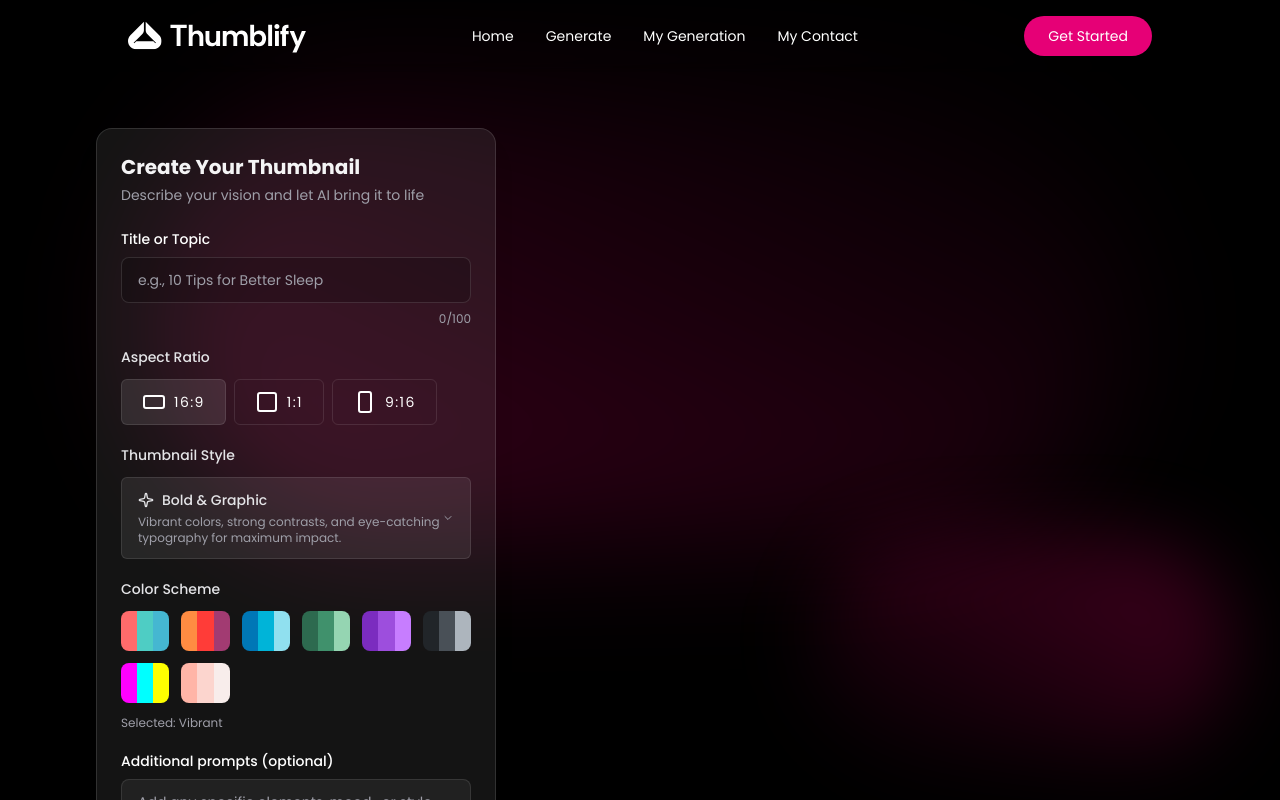
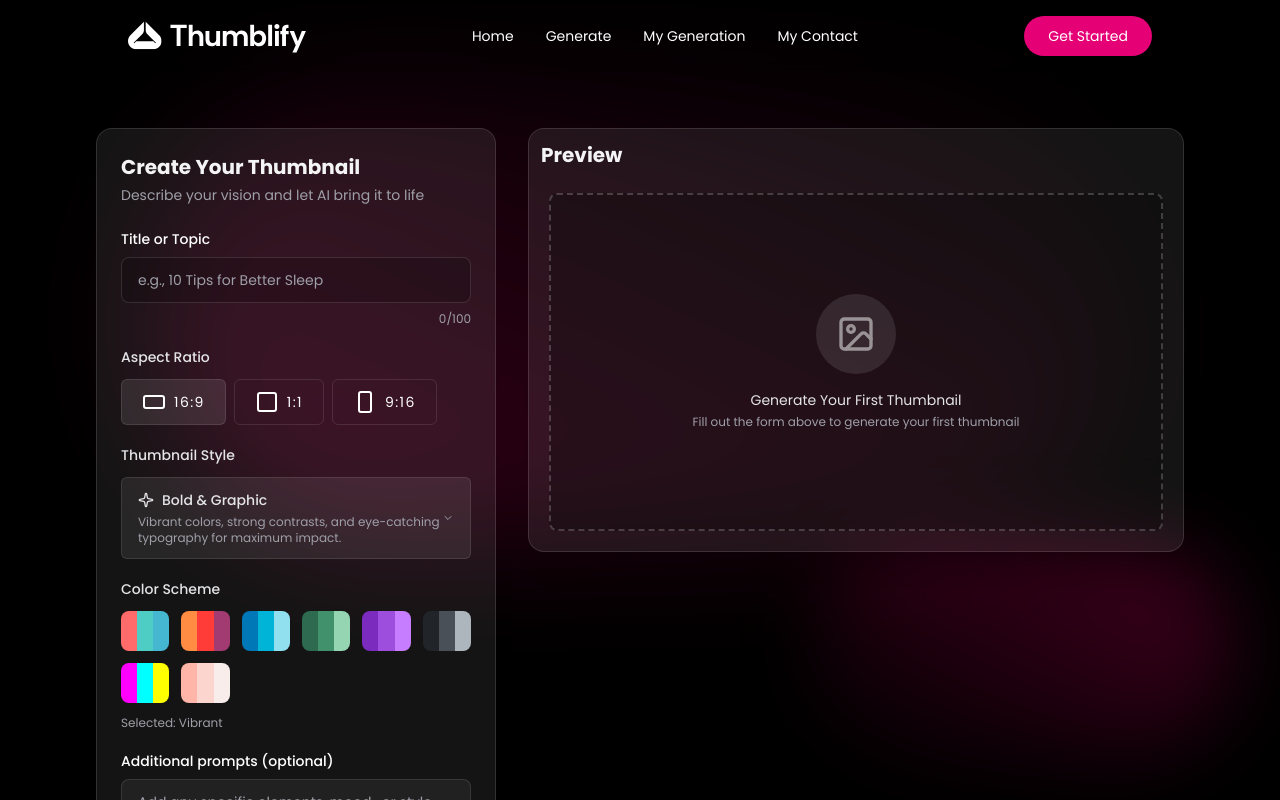
Before and after one commit to shubhamraj82/Thumbify, a React (Vite) app in the folder Frontend/: page /generate in a window 1280 px wide. Shown: the top 800 px of the page. Built offline with nearby package versions, Linux system fonts and the light colour scheme.

Commit message:
generate page done

```diff
--- /dev/null
+++ b/Frontend/src/components/PreviewPanel.tsx
@@ -0,0 +1,61 @@
+import { DownloadIcon, ImageIcon, Loader2Icon } from 'lucide-react';
+import type { AspectRatio, IThumbnail } from '../../public/assets/assets'
+
+const PreviewPanel = ({thumbnail ,isLoading,aspectRatio}:{
+    thumbnail:IThumbnail | null; isLoading:boolean; aspectRatio:AspectRatio
+}) => {
+    const aspectClasses={
+        "16:9" : 'aspect-video',
+        "1:1" : 'aspect-square',
+        "9:16" : 'aspect-[9/16]',
+    } as Record<AspectRatio,string>;
+
+    const onDownload =()=>{
+        if(!thumbnail?.image_url) return;
+        window.open(thumbnail.image_url, '_blank');
+    }
+
+  return (
+    <div className='relative mx-auto w-full max-w-2xl'>
+        <div className={`relative overflow-hidden ${aspectClasses[aspectRatio]}`}>
+            {/* LOADING_STATE */}
+            {isLoading && (
+                <div className='absolute inset-0 flex flex-col items-center justify-center gap-2 bg-black/25'>
+                    <Loader2Icon className='size-8 animate-spin text-zinc-400'/>
+                    <div className='text-center'>
+                        <p className='mt-1 font-medium text-zinc-400'>AI is creating your thumbnail....</p>
+                        <p className='mt-1 text-xs text-zinc-400'>This may take 10-20 seconds</p>
+                    </div>
+                </div>
+            )}
+            {/* IMAGE_PREVIEW */}
+            {!isLoading && thumbnail?.image_url && (
+                <div className='group relative h-full w-full'>
+                    <img src={thumbnail?.image_url} alt={thumbnail.title} className='h-full w-full object-cover' />
+                    <div className='absolute inset-0 flex items-end justify-center bg-black/10 opacity-0 transition-opacity group-hover:opacity-100'>
+                        <button onClick={onDownload} type='button' className='mb-6 flex items-center gap-2 rounded-md px-5 py-2.5 text-xs font-medium transition bg-white/30 ring-2 ring-white/40 backdrop-blur hover:scale-105 active:scale-95'>
+                            <DownloadIcon className='size-4'/>
+                            Download Thumnail
+                        </button>
+                    </div>
+                </div>
+            )}
+
+            {/* EMPTY_STATE */}
+            {!isLoading && !thumbnail?.image_url && (
+                <div className='absolute inset-0 m-2 flex flex-col items-center justify-center gap-4 rounded-lg border-2 border-dashed border-white/20 bg-black/25'>
+                    <div className='max-sm:hidden flex size-20 items-center justify-center rounded-full bg-white/10'>
+                    <ImageIcon className='size-10 text-white opacity-50'/>
+                    </div>
+                    <div className='px-4 text-center'>
+                        <p className='font text-zinc-200'> Generate Your First Thumbnail</p>
+                        <p className='mt-1 text-xs text-zinc-400'>Fill out the form above to generate your first thumbnail</p>
+                    </div>
+                </div>
+            )}
+        </div>
+    </div>
+  )
+}
+
+export default PreviewPanel
--- a/Frontend/src/pages/Generate.tsx
+++ b/Frontend/src/pages/Generate.tsx
@@ -5,6 +5,7 @@
 import AspectRatioSelector from '../components/AspectRatioSelector';
 import StyleSelector from '../components/StyleSelector';
 import ColorSchemeSelector from '../components/ColorSchemeSelector';
+import PreviewPanel from '../components/PreviewPanel';
 
 const Generate = () => {
 
@@ -79,7 +80,12 @@
             </div>
           </div>
           {/* RIGHT PANEL */}
-          <div></div>
+          <div>
+            <div className='p-3 rounded-2xl bg-white/8 border border-white/12 shadow-xl'>
+              <h2 className='text-xl font-bold text-zinc-100 mb-4'>Preview</h2>
+              <PreviewPanel thumbnail={thumbnail} isLoading={loading} aspectRatio={aspectRatio} />
+            </div>
+          </div>
         </div>
       </main>
     </div>
```
